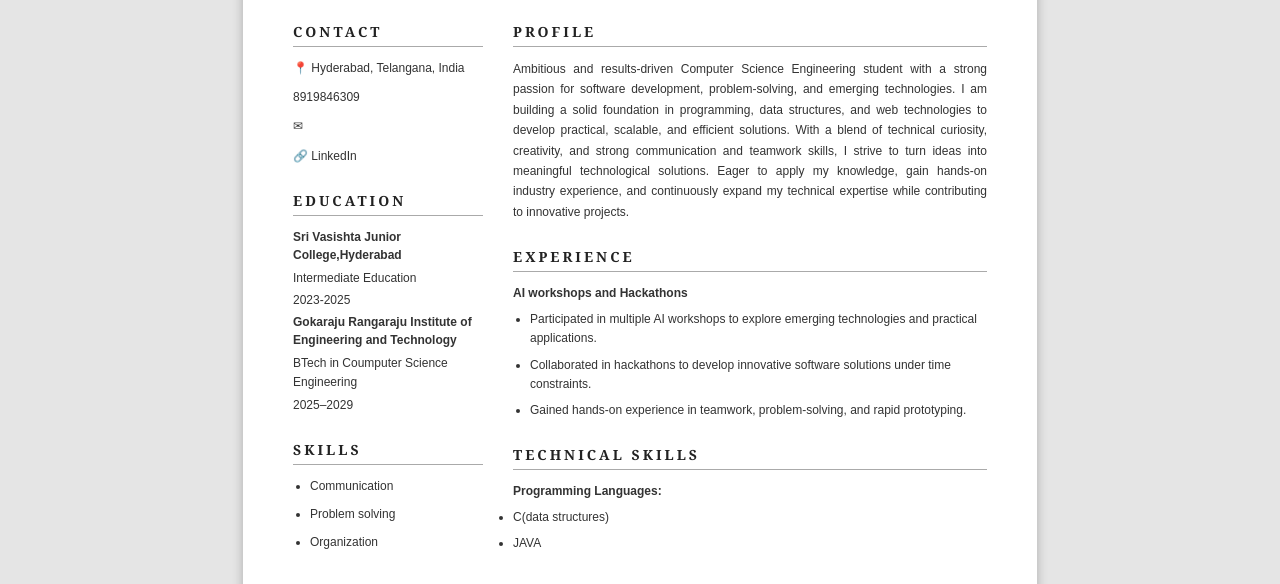
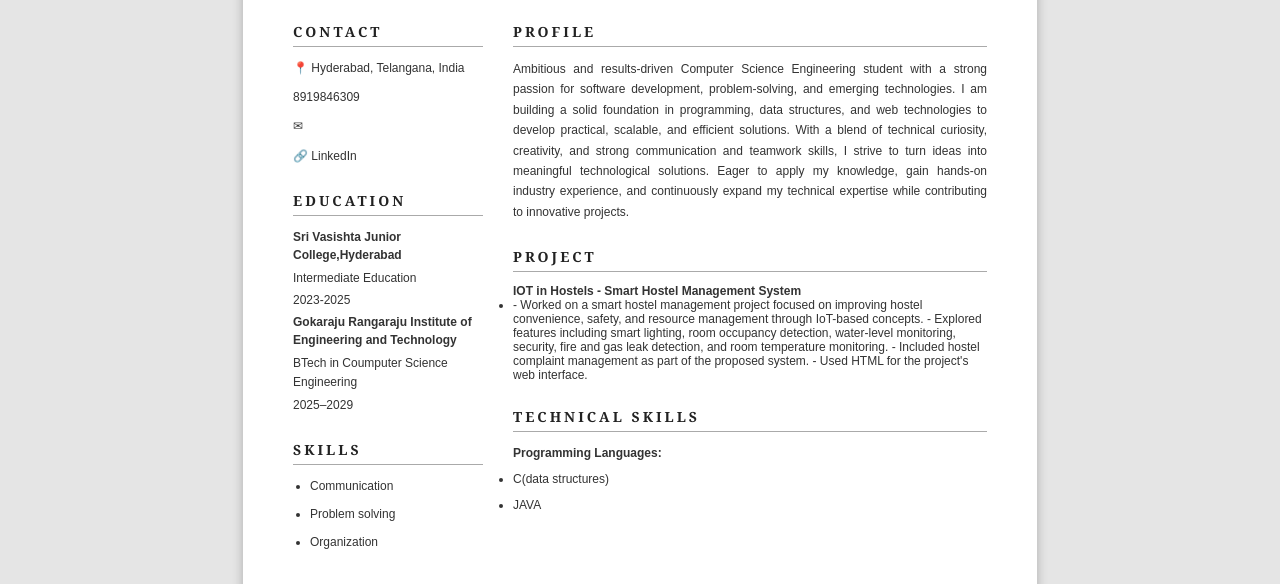
Before and after one commit to vegesanajyothisri/vegesanajyothisri.github.io, a plain HTML site: page resume.html in a window 1280 px wide. Shown: the part 216-800 px from the top of the page. Drawn offline with Linux system fonts and the light colour scheme.

Commit message:
Update resume.html

```diff
--- a/resume.html
+++ b/resume.html
@@ -159,22 +159,22 @@
             line-height: 1.7;
             text-align: justify;
         }
-        /* EXPERIENCE */
-        .experience {
+        /* PROJECT */
+        .project {
             margin-bottom: 15px;
         }
 
-        .experience h4 {
+        .project h4 {
             font-size: 12px;
             line-height: 1.5;
             margin-bottom: 8px;
         }
 
-        .experience ul {
+        .project ul {
             padding-left: 17px;
         }
 
-        .experience li {
+        .project li {
             font-size: 12px;
             line-height: 1.6;
             margin-bottom: 7px;
@@ -402,33 +402,28 @@
 
 
 
-                            <!-- EXPERIENCE -->
+                            <!-- PROJECT -->
 
             <section class="right-section">
 
-                <h3 class="heading">EXPERIENCE</h3>
+                <h3 class="heading">PROJECT</h3>
 
                 <div class="line"></div>
 
                 <div class="experience">
 
                     <h4>
-                        AI workshops and Hackathons
+                        IOT in Hostels - Smart Hostel Management System
                     </h4>
                    <ul>
                     <li>
-                        Participated in multiple AI workshops to explore
-                        emerging technologies and practical applications.
-                    </li>
 
-                    <li>
-                        Collaborated in hackathons to develop innovative
-                        software solutions under time constraints.
-                    </li>
-
-                    <li>
-                        Gained hands-on experience in teamwork,
-                        problem-solving, and rapid prototyping.
+                        - Worked on a smart hostel management project focused on improving hostel convenience,
+                        safety, and resource management through IoT-based concepts.
+                        - Explored features including smart lighting, room occupancy detection, water-level monitoring,
+                        security, fire and gas leak detection, and room temperature monitoring.
+                        - Included hostel complaint management as part of the proposed system.
+                       - Used HTML for the project's web interface.
                     </li>
                  </ul>
                 </div>
```
